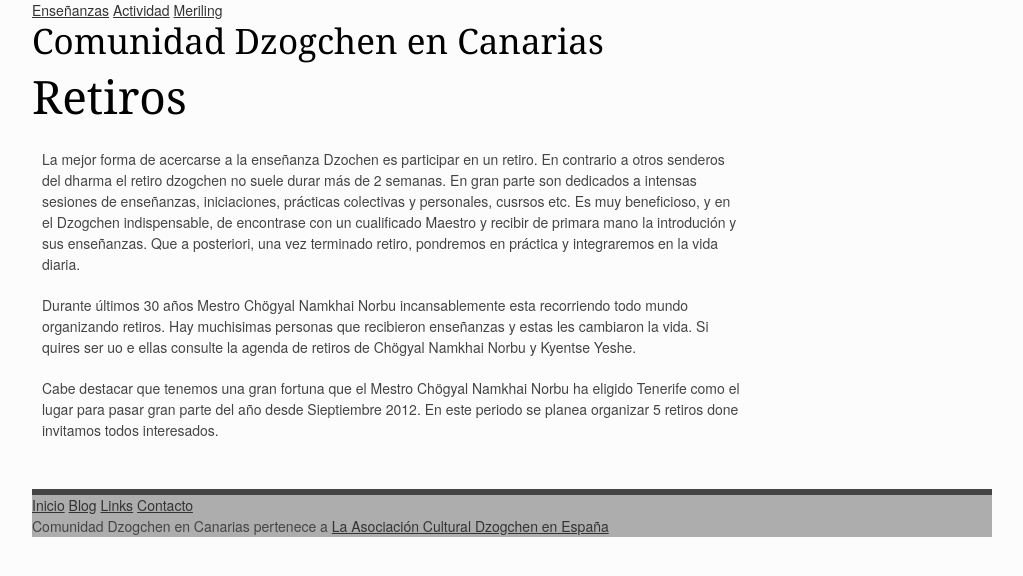
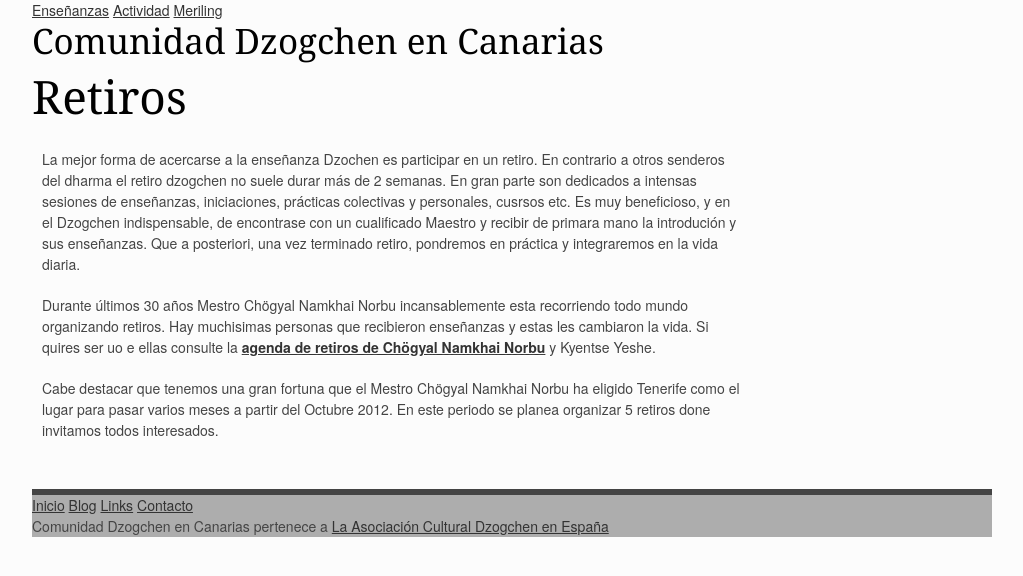
Before and after one commit to k1000/meriling, a Jekyll site: the page built from rojo/retiros.md, in a window 1280 px wide. Shown: the top 576 px of the page, without its empty margins (128-1151 px from the left). Built offline with Jekyll 4.4.1, drawn with Linux system fonts in a browser that asks for light colours; nearby versions of some CDN libraries; some web fonts are replaced; comment, search, counter and statistics services are not loaded.

Commit message:
Update rojo/retiros.md

```diff
--- a/rojo/retiros.md
+++ b/rojo/retiros.md
@@ -6,6 +6,6 @@
 La mejor forma de acercarse a la enseñanza Dzochen es participar en un retiro. En contrario a otros senderos del dharma el retiro dzogchen no suele durar más de 2 semanas. En gran parte son dedicados a intensas sesiones de enseñanzas, iniciaciones, prácticas colectivas y personales, cusrsos etc. Es muy beneficioso, y en el Dzogchen indispensable, de encontrase con un cualificado Maestro y recibir de primara mano la introdución y sus enseñanzas.
 Que a posteriori, una vez terminado retiro, pondremos en práctica y integraremos en la vida diaria.
 
-Durante últimos 30 años Mestro Chögyal Namkhai Norbu incansablemente esta recorriendo todo mundo organizando retiros. Hay muchisimas personas que recibieron enseñanzas y estas les cambiaron la vida. Si quires ser uo e ellas consulte la agenda de retiros de Chögyal Namkhai Norbu y Kyentse Yeshe.
+Durante últimos 30 años Mestro Chögyal Namkhai Norbu incansablemente esta recorriendo todo mundo organizando retiros. Hay muchisimas personas que recibieron enseñanzas y estas les cambiaron la vida. Si quires ser uo e ellas consulte la [agenda de retiros de Chögyal Namkhai Norbu](http://www.dzogchen.it/CNN-shcedule_20111118.pdf) y Kyentse Yeshe.
 
-Cabe destacar que tenemos una gran fortuna que el Mestro Chögyal Namkhai Norbu ha eligido Tenerife como el lugar para pasar gran parte del año desde Sieptiembre 2012. En este periodo se planea organizar 5 retiros done invitamos todos interesados.
+Cabe destacar que tenemos una gran fortuna que el Mestro Chögyal Namkhai Norbu ha eligido Tenerife como el lugar para pasar varios meses a partir del Octubre 2012. En este periodo se planea organizar 5 retiros done invitamos todos interesados.
```
